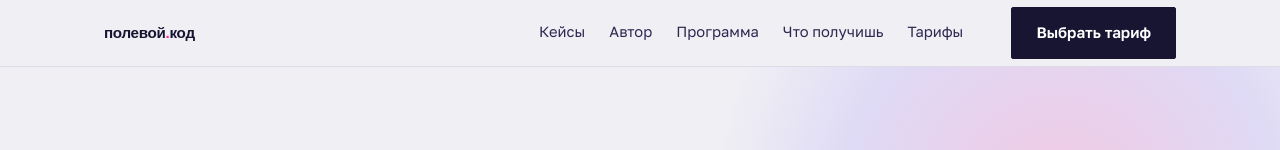
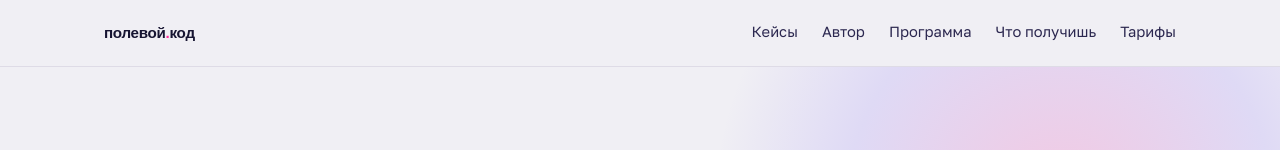
Before and after one commit to ttsshhl/kursvibecod, a plain HTML site: page index.html in a window 1280 px wide. Shown: the top 150 px of the page. Drawn offline with Linux system fonts and the light colour scheme; a web font is replaced by a local one.

Commit message:
Add files via upload

```diff
--- a/index.html
+++ b/index.html
@@ -353,7 +353,6 @@ footer a{color:var(--ink-soft)}
       <a href="#guarantee">Что получишь</a>
       <a href="#price">Тарифы</a>
     </div>
-    <a class="btn" href="#price">Выбрать тариф</a>
   </div>
 </nav>
 
```
